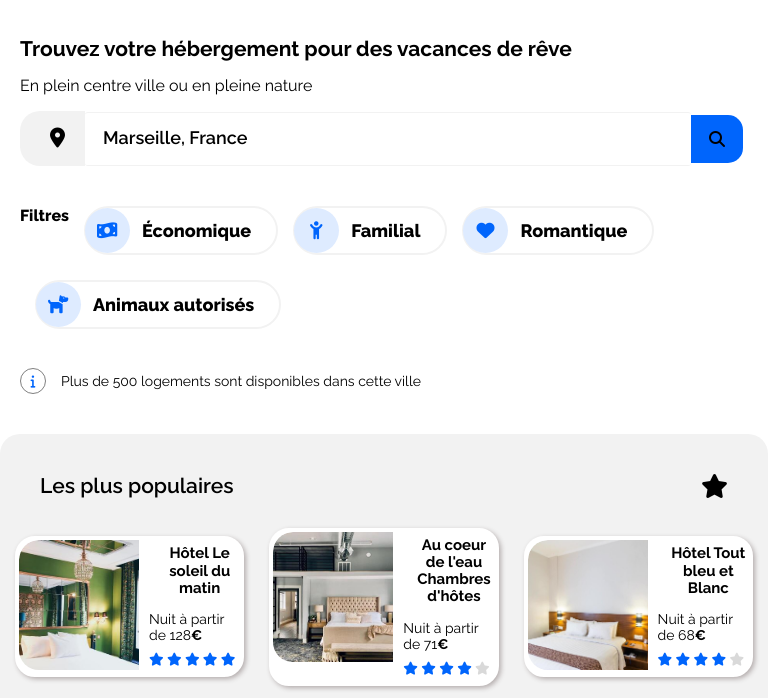
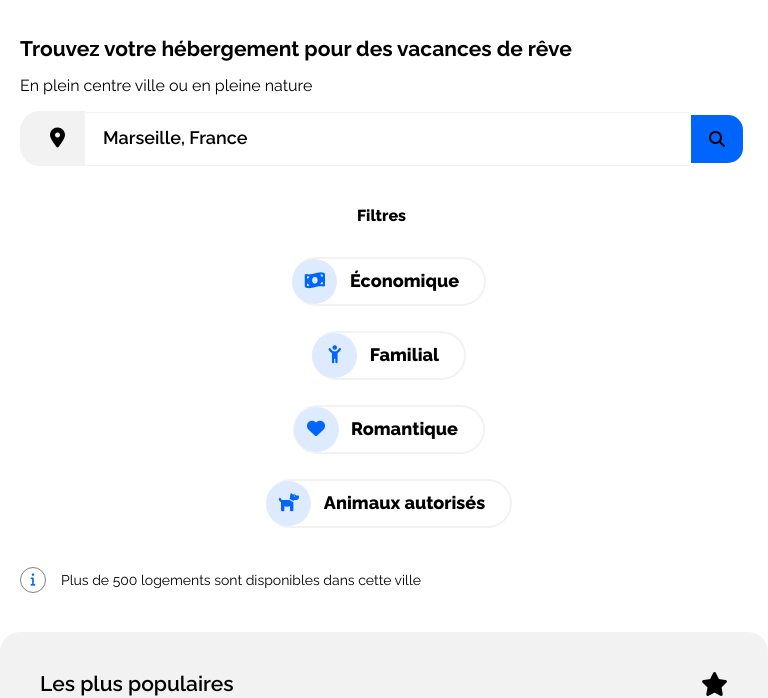
Before and after one commit to Flo3113/Booki, a plain HTML site: page index.html in a window 768 px wide. Shown: the part 107-805 px from the top of the page. Drawn offline with Linux system fonts and the light colour scheme.

Commit message:
Update style.css

```diff
--- a/css/style.css
+++ b/css/style.css
@@ -854,8 +854,8 @@ footer h3 {
 
 	.filtres_catégories {
 		display: flex;
-		flex-direction: row;
-		justify-content: flex-start;
+		flex-direction: column;
+		align-items: center;
 		width: 100%;
 	}
 
```
